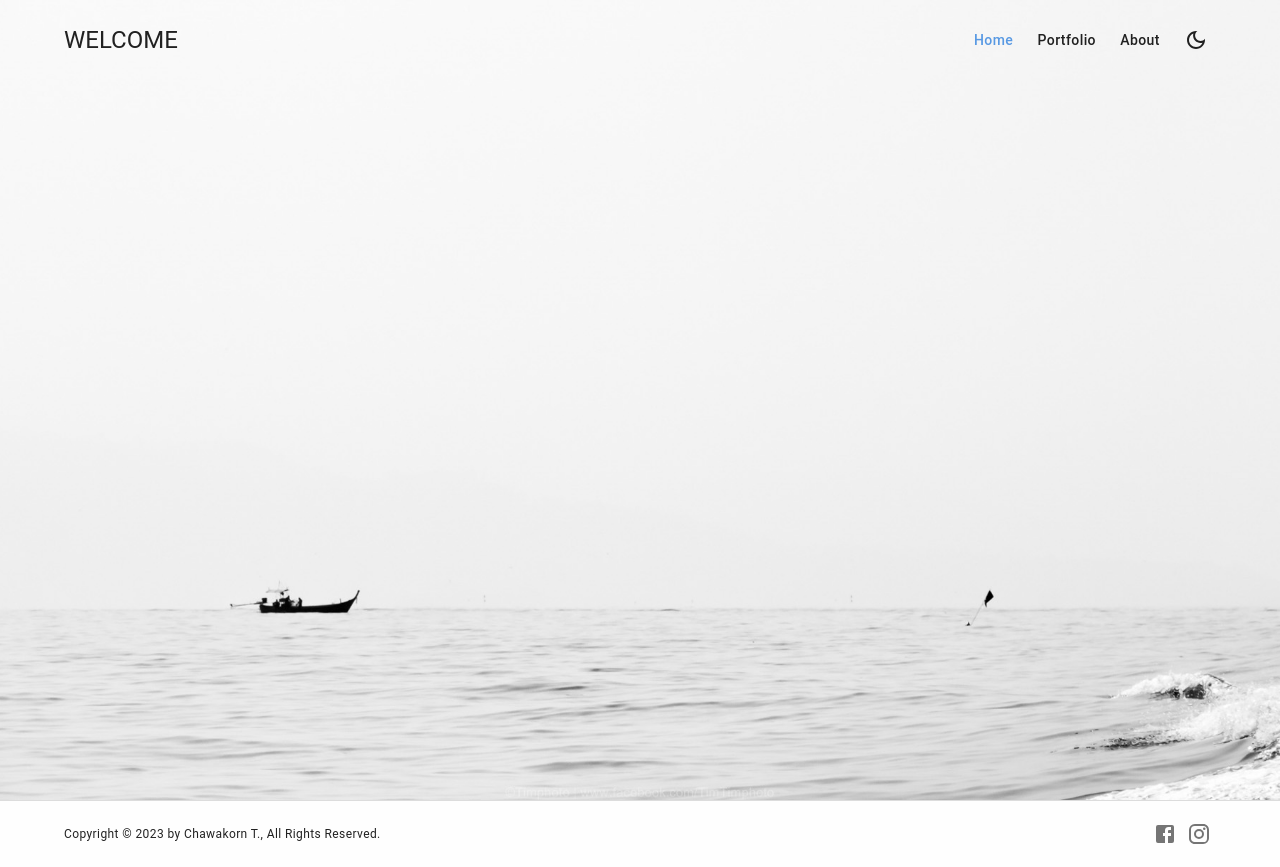
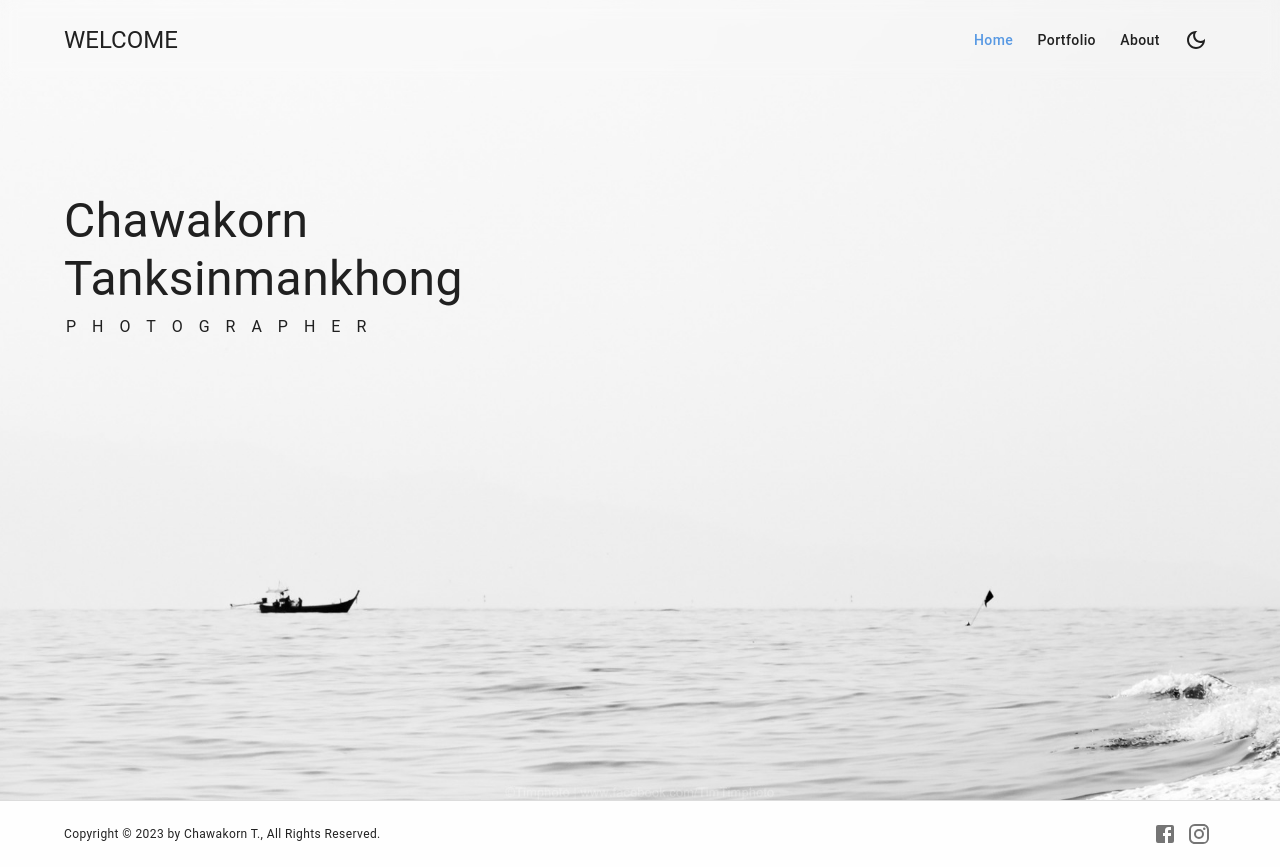
Before and after one commit to tim2538/portfolio, a React (Create React App) app: page / in a window 1280 px wide. Built offline with nearby package versions, Linux system fonts and the light colour scheme.

Commit message:
Create AnimatedBox component and Revise Navbar

```diff
--- /dev/null
+++ b/src/components/AnimatedBox/index.tsx
@@ -0,0 +1,69 @@
+import { Box, SxProps } from '@mui/material';
+import React, { useEffect, useRef, useState } from 'react';
+
+interface AnimatedBoxProps {
+  direction?: 'left' | 'right' | 'top' | 'bottom';
+  sx?: SxProps;
+}
+
+export default function AnimatedBox(
+  props: React.PropsWithChildren<AnimatedBoxProps>
+) {
+  const { direction = 'bottom', sx, ...other } = props;
+
+  const [isVisible, setIsVisible] = useState(false);
+  const boxRef = useRef<HTMLDivElement>(null);
+
+  useEffect(() => {
+    const options = {
+      root: null,
+      rootMargin: '0px',
+      threshold: 0.2
+    };
+
+    const observer = new IntersectionObserver((entries) => {
+      entries.forEach((entry) => {
+        if (entry.isIntersecting) {
+          setIsVisible(true);
+          observer.unobserve(entry.target);
+        }
+      });
+    }, options);
+
+    if (boxRef.current) {
+      observer.observe(boxRef.current);
+    }
+
+    return () => {
+      observer.disconnect();
+    };
+  }, []);
+
+  const translateValues = {
+    left: '-10%',
+    right: '10%',
+    top: '-10%',
+    bottom: '10%'
+  };
+
+  const transformEnd =
+    direction === 'top' || direction === 'bottom'
+      ? `translateY(${translateValues[direction]})`
+      : `translateX(${translateValues[direction]})`;
+
+  const transform = isVisible ? 'translateY(0) translateX(0)' : transformEnd;
+  const opacity = isVisible ? 1 : 0;
+
+  return (
+    <Box
+      ref={boxRef}
+      {...other}
+      sx={{
+        ...sx,
+        transform,
+        opacity,
+        transition: 'transform 1s ease-out, opacity 1s ease-out'
+      }}
+    />
+  );
+}
--- a/src/components/Navbar/index.tsx
+++ b/src/components/Navbar/index.tsx
@@ -11,7 +11,9 @@ import {
   MenuList,
   Toolbar,
   Tooltip,
-  Typography
+  Typography,
+  alpha,
+  useScrollTrigger
 } from '@mui/material';
 import { useContext, useState } from 'react';
 import { Link as RRLink, useLocation } from 'react-router-dom';
@@ -21,6 +23,10 @@ import Hamburger from '../Hamburger';
 
 export default function Navbar() {
   const { pathname } = useLocation();
+  const trigger = useScrollTrigger({
+    disableHysteresis: true,
+    threshold: 64
+  });
   const { mode, toggleColorMode } = useContext(ColorModeContext);
 
   const [open, setOpen] = useState<boolean>(false);
@@ -32,20 +38,26 @@ export default function Navbar() {
   return (
     <AppBar
       color="transparent"
-      sx={{
+      sx={(theme) => ({
         borderBottomLeftRadius: { xs: open ? 16 : 0, sm: 0 },
         borderBottomRightRadius: { xs: open ? 16 : 0, sm: 0 },
         backgroundColor: {
-          xs: open ? 'background.paper' : 'transparent',
-          sm: 'transparent'
+          xs:
+            open || trigger
+              ? alpha(theme.palette.background.paper, 0.5)
+              : 'transparent',
+          sm: trigger
+            ? alpha(theme.palette.background.paper, 0.5)
+            : 'transparent'
         },
         boxShadow: {
-          xs: open ? '0px 3px 10px rgba(0, 0, 0, 0.15)' : 'none',
-          sm: 'none'
+          xs: open || trigger ? '0px 3px 10px rgba(0, 0, 0, 0.15)' : 'none',
+          sm: trigger ? '0px 3px 10px rgba(0, 0, 0, 0.15)' : 'none'
         },
+        backdropFilter: 'blur(8px)',
         transition:
-          'border-radius 0.15s ease-in-out, background-color 0.15s ease-out, box-shadow 0.5s ease-out'
-      }}
+          'border-radius 0.15s ease-in-out, background-color 0.5s ease-out, box-shadow 0.5s ease-out'
+      })}
     >
       <Container>
         <Toolbar disableGutters sx={{ my: 1 }}>
--- a/src/pages/About/index.tsx
+++ b/src/pages/About/index.tsx
@@ -1,10 +1,13 @@
-import { Box } from '@mui/material';
+import { Container } from '@mui/material';
+import AnimatedBox from '../../components/AnimatedBox';
 import Title from '../../components/Title';
 
 export default function About() {
   return (
-    <Box>
-      <Title text="About" />
-    </Box>
+    <Container>
+      <AnimatedBox>
+        <Title text="About" />
+      </AnimatedBox>
+    </Container>
   );
 }
--- a/src/pages/Home/index.tsx
+++ b/src/pages/Home/index.tsx
@@ -1,4 +1,5 @@
-import { CardMedia, useTheme } from '@mui/material';
+import { CardMedia, Container, Typography, useTheme } from '@mui/material';
+import AnimatedBox from '../../components/AnimatedBox';
 
 export default function Home() {
   const theme = useTheme();
@@ -8,6 +9,35 @@ export default function Home() {
     <CardMedia
       sx={{ height: '100vh' }}
       image={require(`../../assets/WebCover_${mode}.jpeg`)}
-    />
+    >
+      <Container>
+        <AnimatedBox
+          direction="left"
+          sx={{
+            display: 'flex',
+            flexDirection: 'column',
+            textAlign: { xs: 'center', sm: 'start' },
+            pt: 24
+          }}
+        >
+          <Typography sx={{ fontSize: { xs: 32, sm: 48 }, lineHeight: 1.2 }}>
+            Chawakorn
+            <br />
+            Tanksinmankhong
+          </Typography>
+          <Typography
+            sx={{
+              fontSize: { xs: 10, sm: 16 },
+              textTransform: 'uppercase',
+              letterSpacing: { xs: 10, sm: 16 },
+              mt: 1,
+              ml: { xs: 1.5, sm: 0.25 }
+            }}
+          >
+            Photographer
+          </Typography>
+        </AnimatedBox>
+      </Container>
+    </CardMedia>
   );
 }
--- a/src/pages/Portfolio/index.tsx
+++ b/src/pages/Portfolio/index.tsx
@@ -1,11 +1,14 @@
-import { Box } from '@mui/material';
+import { Container } from '@mui/material';
 import { COPYRIGHT } from '../../common/constants';
+import AnimatedBox from '../../components/AnimatedBox';
 import Title from '../../components/Title';
 
 export default function Portfolio() {
   return (
-    <Box>
-      <Title text="Portfolio" subTitle={COPYRIGHT} />
-    </Box>
+    <Container>
+      <AnimatedBox>
+        <Title text="Portfolio" subTitle={COPYRIGHT} />
+      </AnimatedBox>
+    </Container>
   );
 }
```
